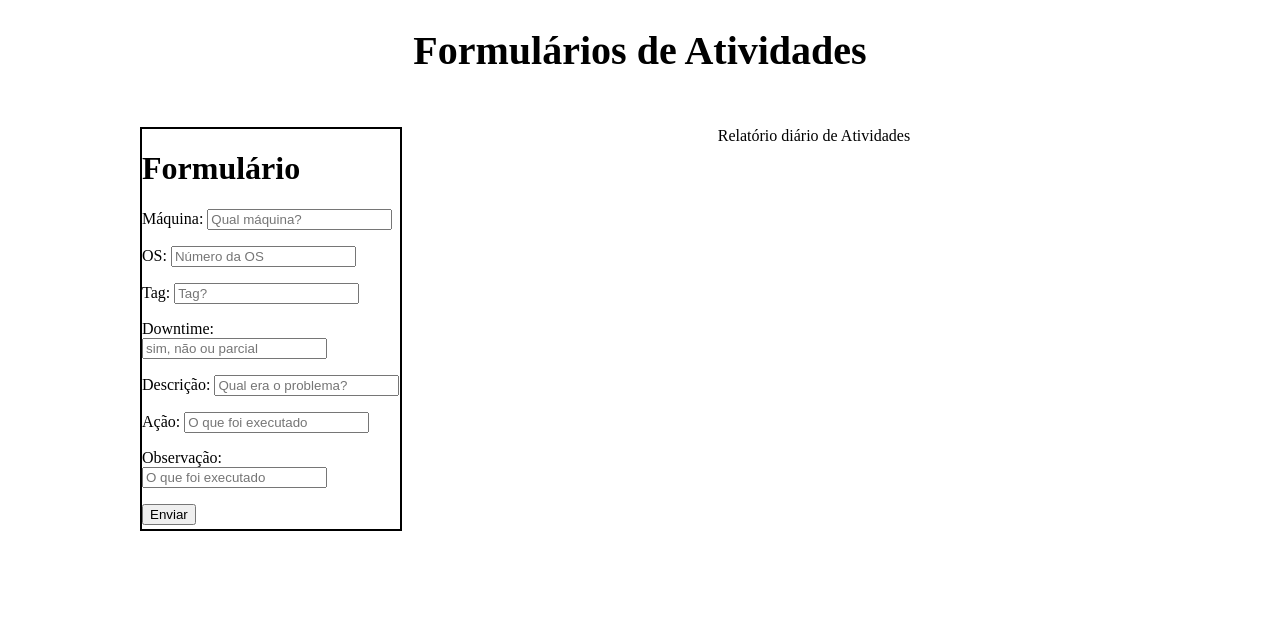
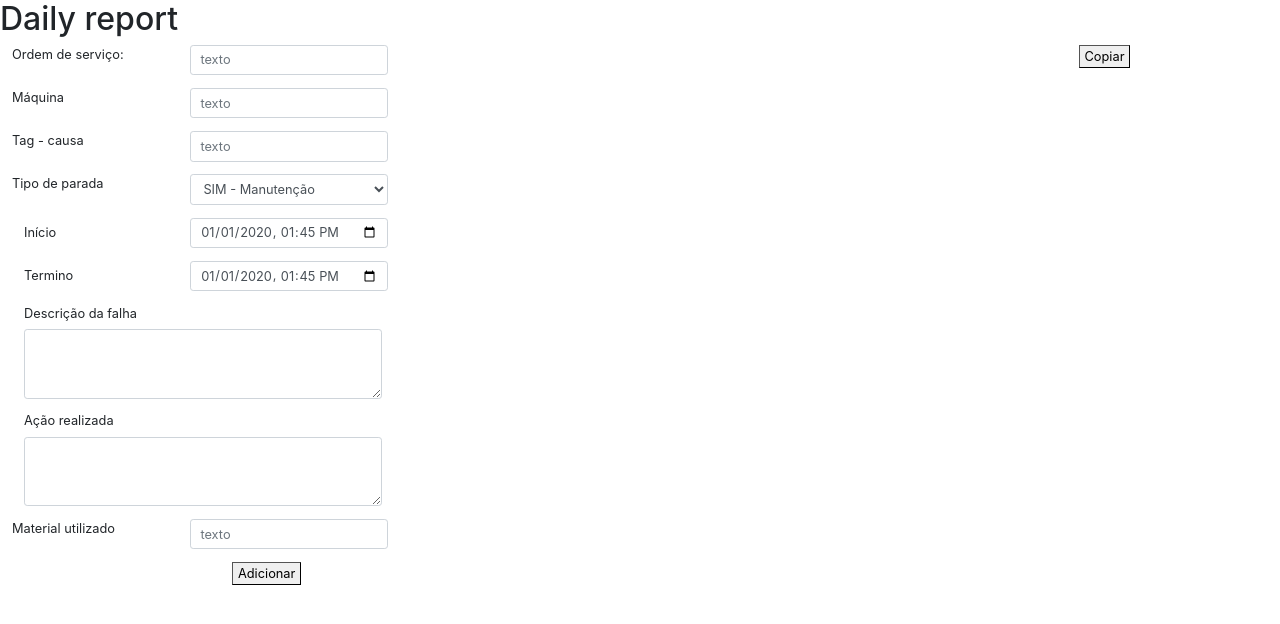
Before and after one commit to LeandroFogaca/page-to-daily-report, a plain HTML site: page index.html in a window 1280 px wide. Drawn offline with nearby package versions, Linux system fonts and the light colour scheme.

Commit message:
falta botão copiar

```diff
--- a/index.html
+++ b/index.html
@@ -1,85 +1,156 @@
 <!DOCTYPE html>
-<html lang="en">
+<html lang="pt-br">
 
 <head>
-    <meta charset="UTF-8">
-    <meta name="viewport" content="width=device-width, initial-scale=1.0">
-    <meta http-equiv="X-UA-Compatible" content="ie=edge">
-    <title>Relatório de atividades</title>
-    <link type="text/css" rel="stylesheet" media="screen" href="personal.css" />
+    <!-- Meta tags Obrigatórias -->
+    <meta charset="utf-8">
+    <meta name="viewport" content="width=device-width, initial-scale=0.1, shrink-to-fit=no">
 
+    <!-- Bootstrap CSS -->
+    <link rel="stylesheet" href="https://stackpath.bootstrapcdn.com/bootstrap/4.1.3/css/bootstrap.min.css"
+        integrity="sha384-MCw98/SFnGE8fJT3GXwEOngsV7Zt27NXFoaoApmYm81iuXoPkFOJwJ8ERdknLPMO" crossorigin="anonymous">
+    <link rel="stylesheet" href="style.css">
+    <script src="D:\MyApplication\Relatorio\node_modules\jquery\src\jquery.js"></script>
+    <title>Olá, mundo!</title>
 </head>
 
 <body>
-    <script src="script.js"></script>
-    <div id="page">
-        <header id="Header">
-            <h1>Formulários de Atividades</h1>
-        </header>
+
+<div>
+    <h1>Daily report</h1>
+
+</div>
 
 
-        <div class="grid-container">
 
-            <div class="grid-item">
+    <div class="container-fluid">
+        <div class="row">
+            <div class="col-sm">
+                <form onsubmit=event.preventDefault()>
 
-                <div id="form">
-                <form name="meu_form">
 
-                    <h1>Formulário</h1>
-
-                        <p class="entrada">
-                            <label id="lbl" for="maquina">Máquina: </label>
-                            <input type="text" id="maquinaid" placeholder="Qual máquina?" required="required"
-                                name="maquina" />
-                            </p>
-                            <p class="entrada">
-                                <label class="classform" for="ordemservico">OS: </label>
-                                <input type="text" id="ordemservicoid" placeholder="Número da OS" required="required"
-                                name="ordemservico" />
-                            </p>
-                            <p class="entrada">
-                                <label class="classform" for="tag">Tag: </label>
-                                <input type="text" id="tagid" placeholder="Tag?" required="required" name="tag" />
-                            </p>
-                            <p class="entrada">
-                                <label class="classform" for="parada">Downtime: </label>
-                                <input type="text" id="paradaid" placeholder="sim, não ou parcial" name="parada" />
-                            </p>
-                            <p class="entrada">
-                                <label class="classform" for="descricao">Descrição: </label>
-                                <input type="text" id="descricaoid" placeholder="Qual era o problema?" name="descricao" />
-                            </p>
-                            <p class="entrada">
-                                <label class="classform" for="acao">Ação: </label>
-                                <input type="text" id="acaoid" placeholder="O que foi executado" name="acao" />
-                            </p>
-                            <p class="entrada">
-                                <label class="classform" for="observacao">Observação: </label>
-                                <input type="text" id="acaoid" placeholder="O que foi executado" name="acao" />
-                            </p>
-
-                            <p class="submit">
-                                <input type="submit" onclick="Enviar();" value="Enviar" />
-                            </p>
-
-                        </form>
+                    <div class="form-group row">
+                        <div class="col-sm-4">
+                            <label for="osnumber">Ordem de serviço:</label>
+                        </div>
+                        <div class="col-5">
+                            <input type="text" class="form-control" id="osnumber" placeholder="texto">
+                        </div>
                     </div>
 
+                    <div class="form-group row">
+                        <div class="col-sm-4">
+                            <label for="machine">Máquina</label>
+                        </div>
+                        <div class="col-5">
+                            <input type="text" class="form-control" id="machine" placeholder="texto">
+                        </div>
                     </div>
 
-            <div class="grid-item">
+                    <div class="form-group row">
+                        <div class="col-sm-4">
+                            <label for="tag">Tag - causa</label>
+                        </div>
+                        <div class="col-5">
+                            <input type="text" class="form-control" id="tag" placeholder="texto">
+                        </div>
+                    </div>
 
-                <div id=report>
+                    <div class="form-group row">
+                        <div class="col-sm-4">
+                            <label for="tparada">Tipo de parada</label>
+                        </div>
 
-                    <label>Relatório diário de Atividades</label>
+                        <div class="col-5">
+                            <select class="form-control" id="tparada">
+                                <option>SIM - Manutenção</option>
+                                <option>SIM - Operacional</option>
+                                <option>SIM - Troca de molde</option>
+                                <option>Não - parada programada</option>
+                                <option>Outros</option>
+                            </select>
+                        </div>
+                    </div>
+
+                    <div class="form-group row">
+                        <div class="col-sm-4">
+                            <label for="inicio" class="col-2 col-form-label">Início</label>
+                        </div>
+                        <div class="col-5">
+                            <input class="form-control" type="datetime-local" value="2020-01-01T13:45:00" id="inicio">
+                        </div>
+                    </div>
+
+                    <div class="form-group row">
+
+                        <div class="col-sm-4">
+                            <label for="termino" class="col-2 col-form-label">Termino</label>
+                        </div>
+                        <div class="col-5">
+                            <input class="form-control" type="datetime-local" value="2020-01-01T13:45:00" id="termino">
+                        </div>
+                    </div>
 
 
-                </div>
+                    <div class="form-group">
+                        <div class="col-sm-4">
+                            <label for="description">Descrição da falha</label>
+                        </div>
+
+                        <div class="col-9">
+                            <textarea class="form-control" id="description" rows="3"></textarea>
+
+                        </div>
+                    </div>
+
+                    <div class="form-group">
+
+                        <div class="col-sm-4">
+                            <label for="acao">Ação realizada</label>
+                        </div>
+                        <div class="col-9">
+                            <textarea class="form-control" id="acao" rows="3"></textarea>
+
+                        </div>
+                    </div>
+                    <div class="form-group row">
+
+                        <div class="col-sm-4">
+                            <label for="mat">Material utilizado</label>
+                        </div>
+                        <div class="col-5">
+                            <input type="text" class="form-control" id="mat" placeholder="texto">
+                        </div>
+                    </div>
+
+                    <div class="row align-items-center">
+                        <div class="col text-center">
+                            <button id="add" onclick="adicionar()">Adicionar</button>
+                        </div>
+                    </div>
+
+                </form>
+            </div>
+            <div class="col-sm" id="conteudo">
+            </div>
+            <div class="col-2">
+                <button id="copy" onclick="copiar()">Copiar</button>
             </div>
         </div>
+    </div>
 
-    </div>
-</div>
+    <!-- JavaScript (Opcional) -->
+    <script src="script.js"></script>
+    <!-- jQuery primeiro, depois Popper.js, depois Bootstrap JS -->
+    <script src="https://code.jquery.com/jquery-3.3.1.slim.min.js"
+        integrity="sha384-q8i/X+965DzO0rT7abK41JStQIAqVgRVzpbzo5smXKp4YfRvH+8abtTE1Pi6jizo"
+        crossorigin="anonymous"></script>
+    <script src="https://cdnjs.cloudflare.com/ajax/libs/popper.js/1.14.3/umd/popper.min.js"
+        integrity="sha384-ZMP7rVo3mIykV+2+9J3UJ46jBk0WLaUAdn689aCwoqbBJiSnjAK/l8WvCWPIPm49"
+        crossorigin="anonymous"></script>
+    <script src="https://stackpath.bootstrapcdn.com/bootstrap/4.1.3/js/bootstrap.min.js"
+        integrity="sha384-ChfqqxuZUCnJSK3+MXmPNIyE6ZbWh2IMqE241rYiqJxyMiZ6OW/JmZQ5stwEULTy"
+        crossorigin="anonymous"></script>
 </body>
 
 </html>
--- a/script.js
+++ b/script.js
@@ -1,14 +1,96 @@
+const report = []
+var x = 0  //contador de cliques
 
-function criaratividade (maquina, descrição, tempo) {
+var textocopiado
 
-        return {
-            maquina,
-            descrição,
-            tempo
-        }
+
+function Atividades(os, maq, tag, tparada, desc, acao, mat, inicio, termino) {
+
+    this.osnumber = os;
+    this.machine = maq;
+    this.tag = tag;
+    this.tparada = tparada;
+    this.desc = desc;
+    this.acao = acao;
+    this.mat = mat;
+    this.inicio = inicio;
+    this.termino = termino;
+    this.taxa = ((Date.parse(this.termino) - Date.parse(this.inicio))/1000/60/60).toFixed(2)
+}
+
+
+function mascara(atividade) {
+
+    atividade.osnumber = `Numero OS: ${atividade.osnumber}`
+    atividade.machine = `Máquina:   ${atividade.machine}`
+    atividade.tag = `Tag:      ${atividade.tag}`
+    atividade.tparada = `Tipo de parada: ${atividade.tparada}`
+    atividade.desc = `Descrição: ${atividade.desc}`
+    atividade.acao = `Ação:      ${atividade.acao}`
+    let i = new Date(atividade.inicio).toUTCString();
+    atividade.inicio = `Inicio: ${i}`
+    let t = new Date(atividade.termino).toUTCString();
+    atividade.termino = `Termino:      ${t}`
+    atividade.taxa = `Duração:      ${atividade.taxa}`
+    atividade.mat = `Material utilizado:      ${atividade.mat}`
+
 
 }
 
 
-console.log(criaratividade("EBM01", "destravado moinho", 2));
-console.log(criaratividade("EBM02", "destravado moinho", 2));
+
+function adicionar() {
+
+    x += 1
+
+
+    let os = document.getElementById("osnumber").value
+    let maq = document.getElementById("machine").value
+    let tag = document.getElementById("tag").value
+    let tparada = document.getElementById("tparada").value
+    let desc = document.getElementById("description").value
+    let acao = document.getElementById("acao").value
+    let mat = document.getElementById("mat").value
+    let inicio = document.getElementById("inicio").value
+    let termino = document.getElementById("termino").value
+
+    eval('var item' + x + '= new Atividades(os, maq, tag, tparada, desc, acao, mat, inicio, termino);');
+
+
+    report.push(eval('item' + x))
+
+    console.log(report)
+
+    mascara(report[x - 1])
+
+
+    let test = [
+        $('<p>').append(`${report[x-1].osnumber}`),
+        $('<p>').append(`${report[x-1].machine}`),
+        $('<p>').append(`${report[x-1].tag}`),
+        $('<p>').append(`${report[x-1].tparada}`),
+        $('<p>').append(`${report[x-1].desc}`),
+        $('<p>').append(`${report[x-1].acao}`),
+        $('<p>').append(`${report[x-1].inicio}`),
+        $('<p>').append(`${report[x-1].termino}`),
+        $('<p>').append(`${report[x-1].taxa}`),
+        $('<p>').append(`${report[x-1].mat}`)
+    ]
+
+    $('#conteudo').append(test)
+
+    // console.log(test)
+
+}
+
+
+function copiar() {
+
+    textocopiado = $("p")
+
+    textocopiado.select();
+
+    document.execCommand('copy');
+
+    console.log(textocopiado);
+}
--- /dev/null
+++ b/style.css
@@ -0,0 +1,15 @@
+body {
+    font-size: medium;
+
+}
+
+html{
+    zoom: 0.8;
+}
+
+#button{
+    align-items: center;
+    align-content: center;
+    align-self: center;
+    align-self: center;
+}
```
Also changed, not shown: package-lock.json (added), 2 other files.
